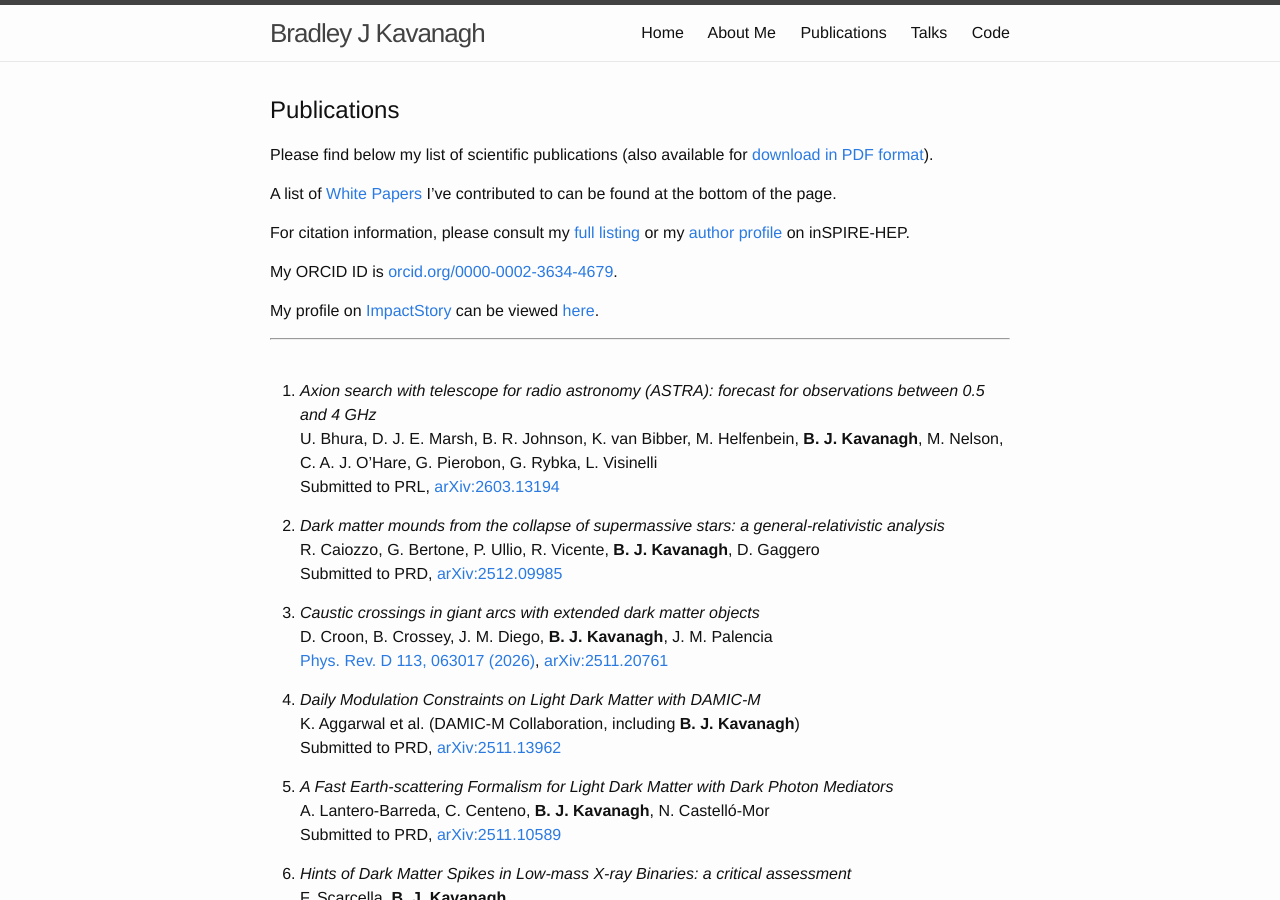
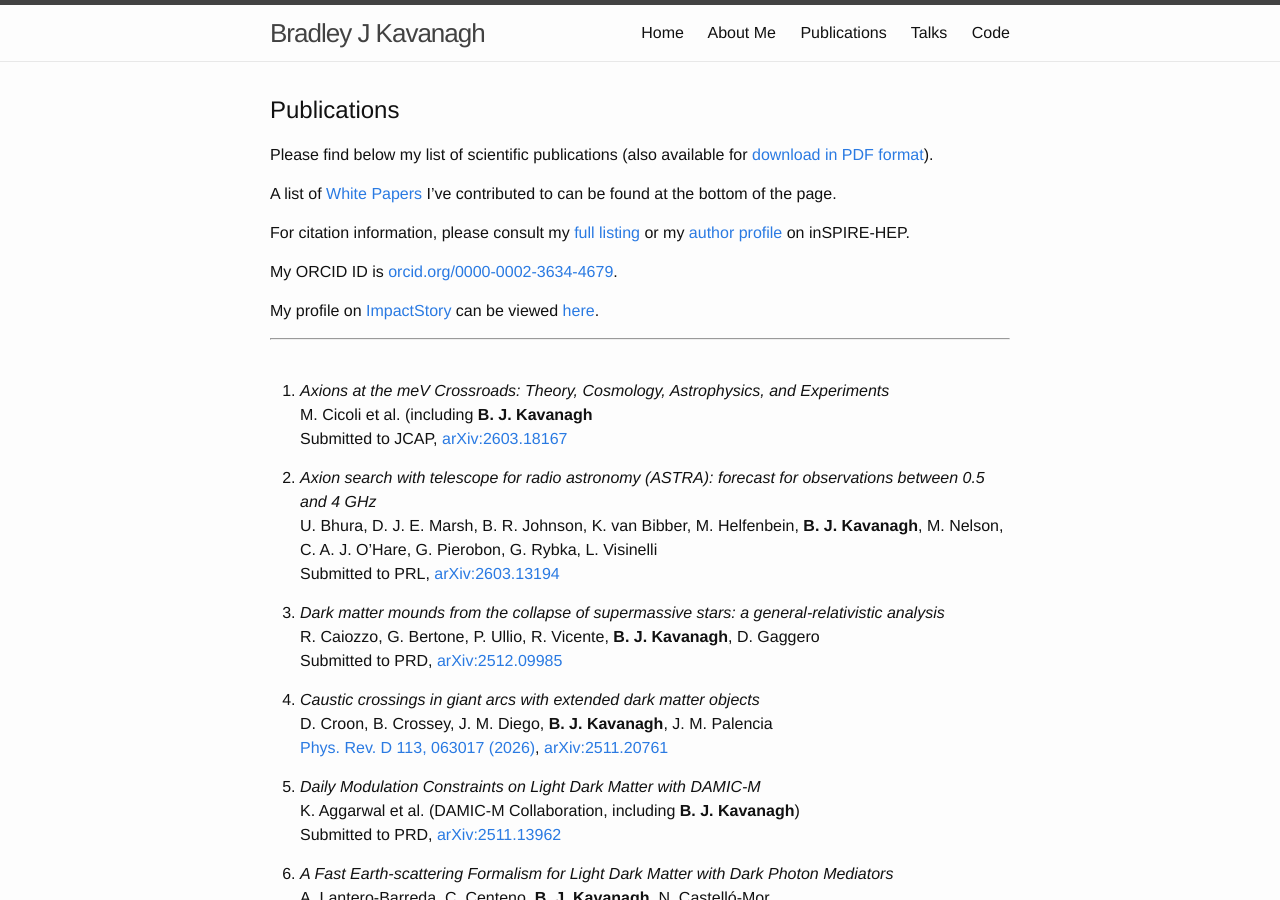
Before and after one commit to bradkav/bradkav.github.io, a Jekyll site: the page built from publications.md, in a window 1280 px wide and 900 px high. Built offline with Jekyll 4.4.1, drawn with Linux system fonts in a browser that asks for light colours.

Commit message:
Added meV axion paper

```diff
--- a/publications.md
+++ b/publications.md
@@ -22,7 +22,11 @@ My profile on [ImpactStory](https://impactstory.org/) can be viewed [here](https
 ***
 <br>
 
-1. *Axion search with telescope for radio astronomy (ASTRA): forecast for observations between 0.5 and 4 GHz*
+1. *Axions at the meV Crossroads: Theory, Cosmology, Astrophysics, and Experiments*
+M. Cicoli et al. (including **B. J. Kavanagh**
+Submitted to JCAP, [arXiv:2603.18167](https://arxiv.org/abs/2603.18167)
+
+2. *Axion search with telescope for radio astronomy (ASTRA): forecast for observations between 0.5 and 4 GHz*
 U. Bhura, D. J. E. Marsh, B. R. Johnson, K. van Bibber, M. Helfenbein, **B. J. Kavanagh**, M. Nelson, C. A. J. O'Hare, G. Pierobon, G. Rybka, L. Visinelli
 Submitted to PRL, [arXiv:2603.13194](https://arxiv.org/abs/2603.13194)
 
```
Also changed, not shown: 2 other files.
